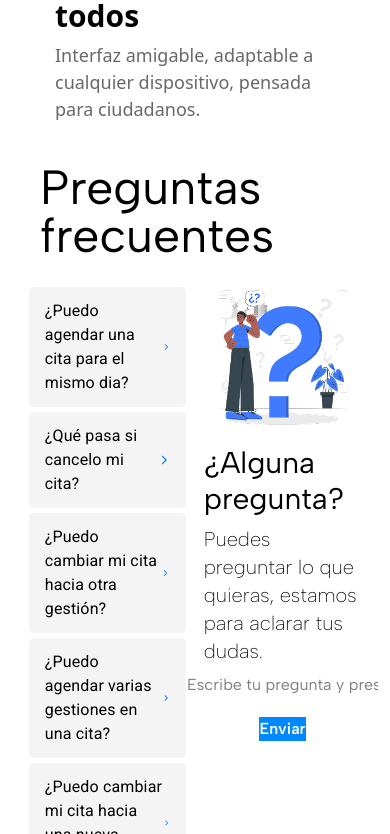
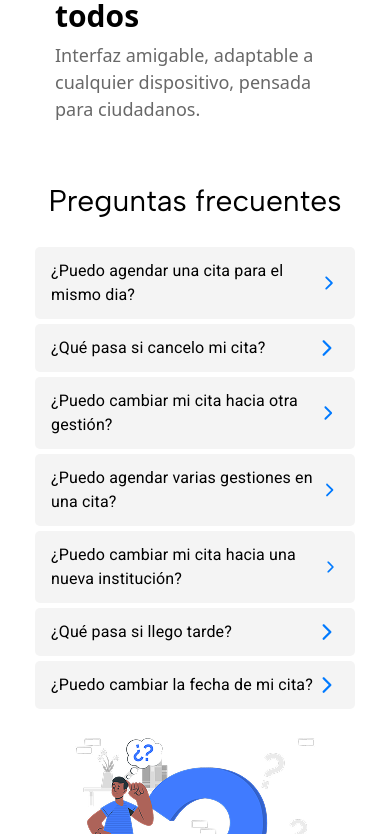
Before and after one commit to Urpirio/s-gob-2025, a Next.js app: page / in a window 390 px wide. Shown: the part 4350-5184 px from the top of the page. Built offline with nearby package versions, Linux system fonts and the light colour scheme.

Commit message:
Se agrego la fase 1 de la responsividad

```diff
--- a/components/components - Home/components/Section - Preguntas.jsx
+++ b/components/components - Home/components/Section - Preguntas.jsx
@@ -9,15 +9,15 @@ const albertsans = Albert_Sans({
 
 export default function SectionPreguntas() {
   return (
-    <section className={`flex flex-col p-5 ${albertsans.className}`}>
-        <div className="flex justify-center p-5">
-            <h1 className="text-5xl">Preguntas frecuentes</h1>
+    <section className={`flex flex-col px-5 py-10 ${albertsans.className}`}>
+        <div className="flex justify-center py-5">
+            <h1 className=" text-3xl text-center lg:text-5xl">Preguntas frecuentes</h1>
         </div>
-        <section className="flex justify-around">
-            <List className="w-[45%] flex flex-col justify-center gap-1">
+        <section className="flex flex-wrap w-[100%] justify-center items-center md:justify-around ">
+            <List className="w-[45%] flex flex-col justify-center gap-1 min-w-80">
                 <Preguntas/>
             </List>
-            <div className="w-[45%] ">
+            <div className="w-[45%] min-w-90 flex justify-center">
                 <EscribirPreguntas/>
             </div>
         </section>
```
